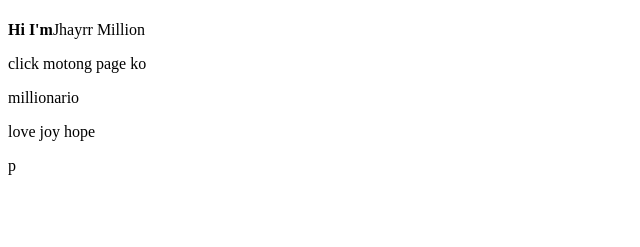
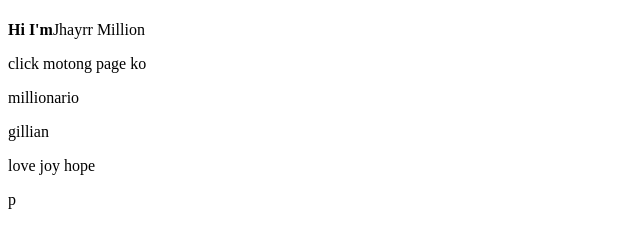
Before and after one commit to jhayrrmillion/junior, a plain HTML site: page index.html in a window 1280 px wide. Shown: the part 59-306 px from the top of the page, without its empty margins (0-640 px from the left). Drawn offline with Linux system fonts and the light colour scheme.

Commit message:
adding file

```diff
--- a/index.html
+++ b/index.html
@@ -14,7 +14,7 @@
 
     <p>millionario</p>
 
-
+    <p>gillian</p>
     <p>love joy hope</p>
 </body>p
 </html>
```
